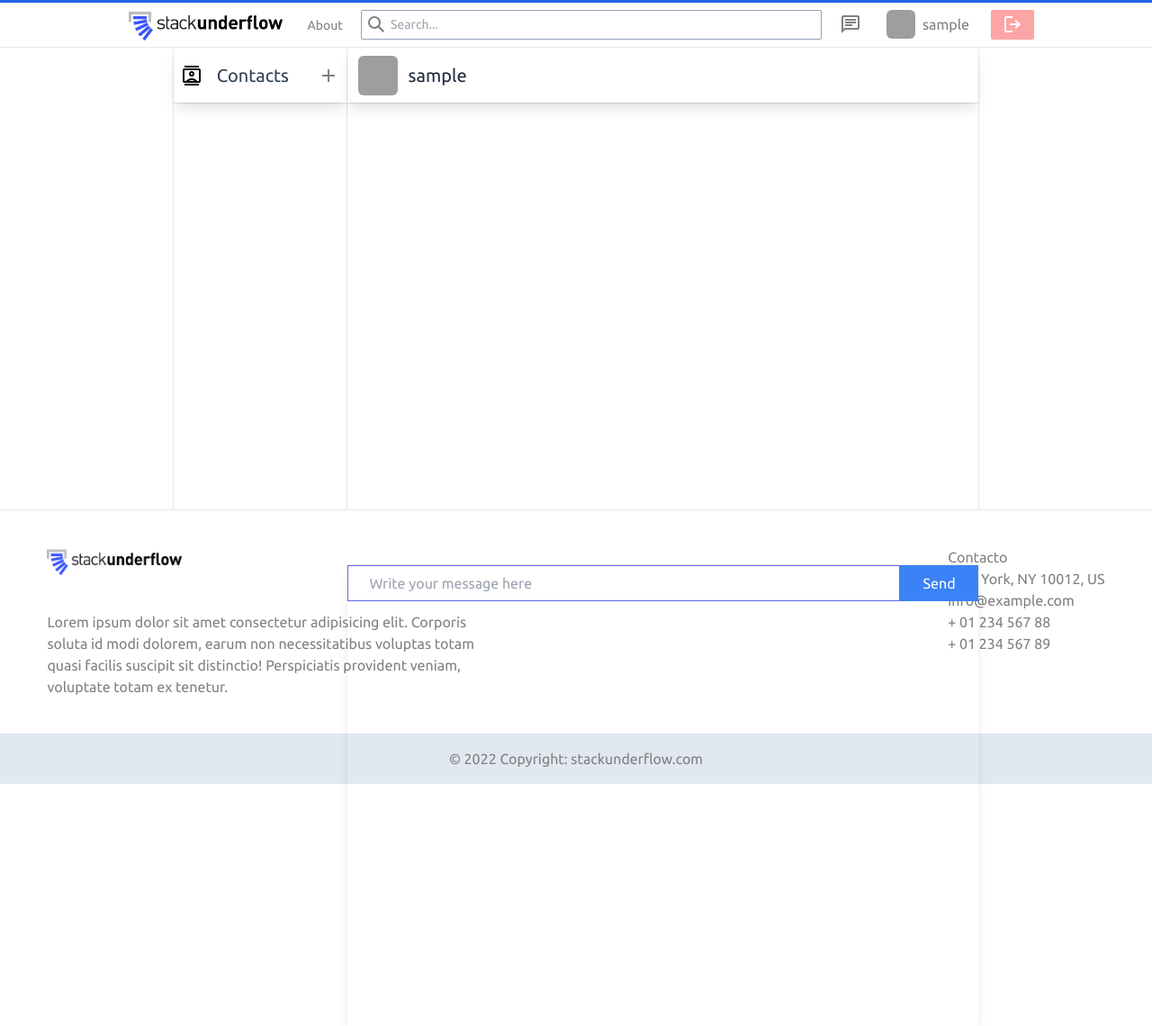
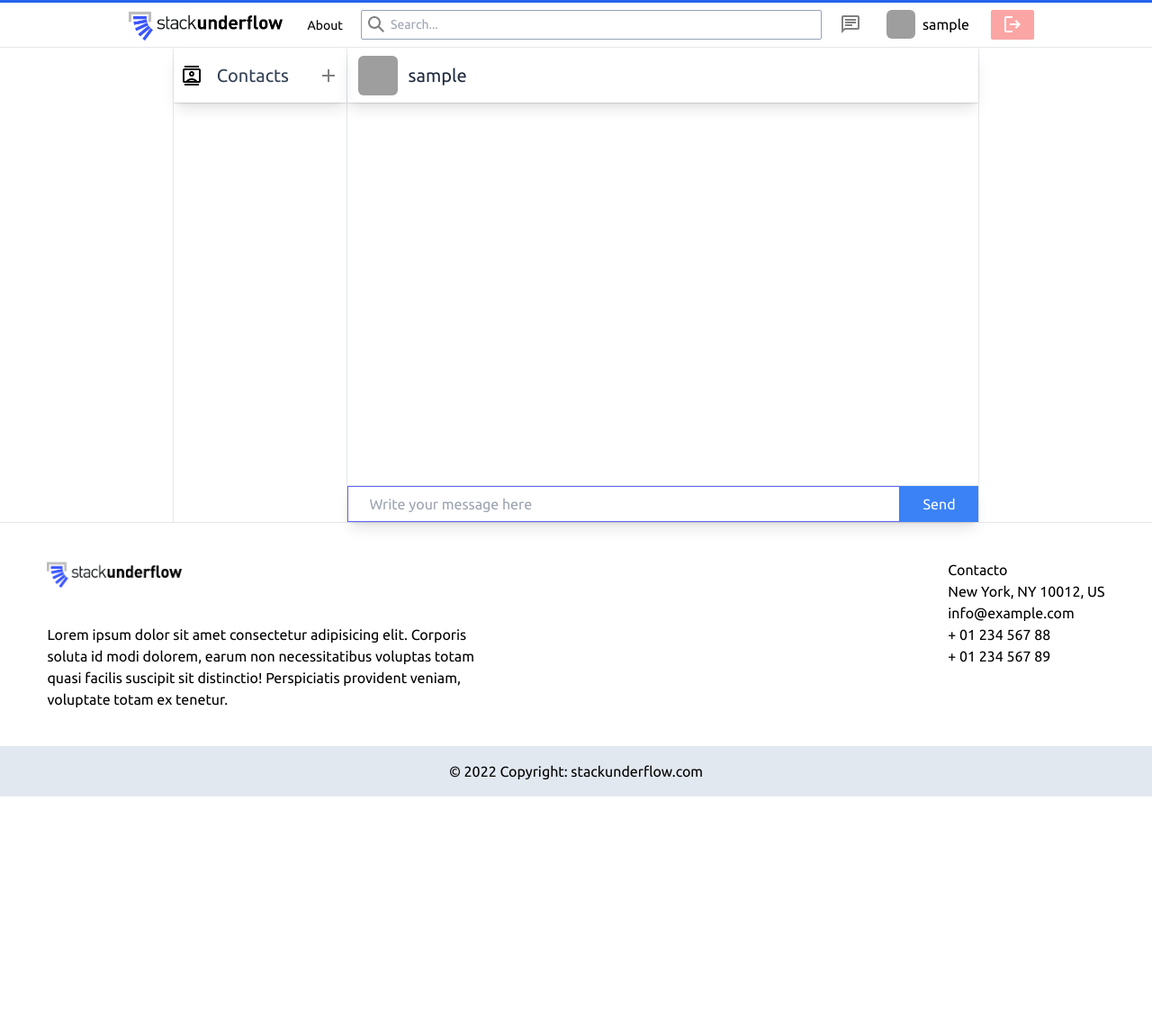
Before and after one commit to racomaty/Stack-Underflow, a Django app: a page that uses chat/templates/chat/chat.html in a window 1280 px wide. Shown: the whole page at 90% size. After the commit the page ends 885 px from the top, so only its background shows below. Run offline with Django 4.2, Linux system fonts and the light colour scheme; the visitor is signed in with stand-in values (Sample User, id 1); data comes from the database, SQL or seed files in the repository; data that the repository does not hold is empty; some libraries are stand-ins or nearby versions; grey boxes are pictures that could not be loaded.

Commit message:
arreglo en estilos

```diff
--- a/accounts/templates/accounts/signup.html
+++ b/accounts/templates/accounts/signup.html
@@ -1,7 +1,7 @@
 {% extends 'main/layout.html' %}
 
 {% block main %}
-<div class="flex self-center min-h-[100%]">
+<div class="flex self-center min-h-[63vh]">
     <form class="flex flex-col gap-4 items-center self-center justify-center max-h-fit" action="{% url 'accounts:signup' %}" method="post">
         {% csrf_token %}
 
--- a/chat/templates/chat/chat.html
+++ b/chat/templates/chat/chat.html
@@ -9,7 +9,7 @@
             </div>
         </a>
         <hr>
-        <div class="flex flex-row min-h-full overflow-y-scroll">
+        <div class="flex flex-row overflow-y-scroll min-h-[53vh]">
             <ul class="w-full">
                 {% for message in messages %}
                 <li class="p-3">
@@ -27,7 +27,7 @@
 
         <hr>
 
-        <form action="{% url 'chat:sendMessage' %}" method="post" class="flex flex-row min-h-full z-10 shadow-lg">
+        <form action="{% url 'chat:sendMessage' %}" method="post" class="mt-auto bottom-0 flex flex-row h-full z-10 shadow-lg">
             {% csrf_token %}
             <input type="text" name="message" id="message" placeholder="Write your message here" class="z-20 border border-indigo-500 focus:outline-indigo-500 px-6 w-full h-10">
             <input type="text" hidden placeholder="contact username" name="username" value="{{contact.username}}">
--- a/chat/templates/chat/messages.html
+++ b/chat/templates/chat/messages.html
@@ -1,11 +1,11 @@
 {% extends 'main/layout.html' %}
 
 {% block main %}
-<div class="flex flex-col items-center w-full min-h-full">
-    <div class="flex flex-row w-[70vw] min-h-[64vh] divide-x border-x">
+<div class="flex flex-col items-center w-full min-h-[64vh]">
+    <div class="flex flex-row w-[70vw] h-full divide-x border-x">
 
         <!--- Aside -->
-        <div class="flex flex-col w-[15vw] min-h-full ">
+        <div class="flex flex-col w-[15vw] h-[100%] min-h-[64vh]">
             <div class="flex flex-row items-center justify-around z-10 shadow-lg">
                 <div class="flex items-center h-full">
                     <svg xmlns="http://www.w3.org/2000/svg" height="24" width="24"><path d="M4 23v-2h16v2ZM4 3V1h16v2Zm8 10q1.25 0 2.125-.875T15 10q0-1.25-.875-2.125T12 7q-1.25 0-2.125.875T9 10q0 1.25.875 2.125T12 13Zm-8 7q-.825 0-1.412-.587Q2 18.825 2 18V6q0-.825.588-1.412Q3.175 4 4 4h16q.825 0 1.413.588Q22 5.175 22 6v12q0 .825-.587 1.413Q20.825 20 20 20Zm1.75-2q1.125-1.4 2.725-2.2 1.6-.8 3.525-.8 1.925 0 3.525.8 1.6.8 2.725 2.2H20V6H4v12Zm2.95 0h6.6q-.725-.5-1.562-.75Q12.9 17 12 17t-1.737.25q-.838.25-1.563.75Zm3.3-7q-.425 0-.712-.288Q11 10.425 11 10t.288-.713Q11.575 9 12 9t.713.287Q13 9.575 13 10t-.287.712Q12.425 11 12 11Zm0 1Z"/></svg>
@@ -30,9 +30,9 @@
         </div>
 
         <!--- Main -->
-        <div class="flex flex-col w-[55vw] min-h-full">
+        <div class="flex flex-col w-[55vw] min-h-[64vh] ">
             {% block chat %}
-                <div class="flex flex-col items-center justify-center w-full h-full">
+                <div class="flex flex-col items-center justify-center items-center w-full h-[100%]">
                     <h3 class="text-xl p-4 text-slate-700 self-center">Start a new conversation</h3>
                     <form action="{% url 'chat:newChat' %}" method="post" class="p-4 self-center">
                         {% csrf_token %}
--- a/main/templates/main/layout.html
+++ b/main/templates/main/layout.html
@@ -36,7 +36,6 @@
 <style>
     body {
         font-family: 'Ubuntu', sans-serif;
-        color: grey;
     }
     #id_tags {
         width: 300px;
--- a/main/templates/main/partials/mensaje.html
+++ /dev/null
@@ -1,3 +0,0 @@
-<div class="alert alert-success" role="alert">
-    {{ mensaje }}
-</div>
--- a/main/templates/main/post.html
+++ b/main/templates/main/post.html
@@ -57,8 +57,8 @@
     <h2 class="text-xl text-black px-10 py-3">Answers</h2>
     {% for answer in answers %}
     <hr>
-    <div class="flex flex-row items-center w-full gap-2">
-        <div class="pl-6 text-xl flex flex-col justify-center items-center">
+    <div class="flex flex-row w-full gap-2">
+        <div class="pl-6 pt-6 text-xl flex flex-col items-center">
             <a href="{% url 'main:answerUpVote' answer.id %}"><svg xmlns="http://www.w3.org/2000/svg" fill="gray" height="40" width="40"><path d="M11.958 25.625 10 23.667l10-10 10 9.958-1.958 1.958-8.042-8Z"/></svg></a>
             {{answer.votes}}
             <a href="{% url 'main:answerDownVote' answer.id %}"><svg xmlns="http://www.w3.org/2000/svg" fill="gray" height="40" width="40"><path d="m20 25.625-10-10 1.958-1.958L20 21.708l8.042-8.041 1.958 2Z"/></svg></a>
@@ -69,7 +69,7 @@
             <div class="flex flex-row">
                 <div class="flex flex-col items-center w-full justify-between p-4 pr-7">
                     <div class="flex flex-row w-full justify-between">
-                        <div class="flex flex-col w-full gap-1 text-black">
+                        <div class="w-full text-black">
                             {{answer.body|safe}}
                         </div>
                         {% if answer.author == request.user %}
--- a/main/views.py
+++ b/main/views.py
@@ -53,7 +53,6 @@ def post(request, id):
         if answer.author == request.user:
             alreadyAnswered = True
     answerForm = AnswerForm()
-    print(alreadyAnswered)
     return render(request,"main/newAnswer.html", {'post': post, 'answerForm': answerForm,'user': request.user, 'alreadyAnswered': alreadyAnswered, 'answers': answers,'userAvatar': getAvatar(request.user)})
 
 @login_required
@@ -110,7 +109,7 @@ def newPost(request):
             obj.author = request.user
             obj.save()
             form.save_m2m()
-            return redirect('main:home')
+            return redirect('main:post', obj.id)
         else:
             return render(request, 'main/newPost.html', { 'form': form, 'formErrors': form.errors, 'userAvatar': getAvatar(request.user)})
     else:
```
